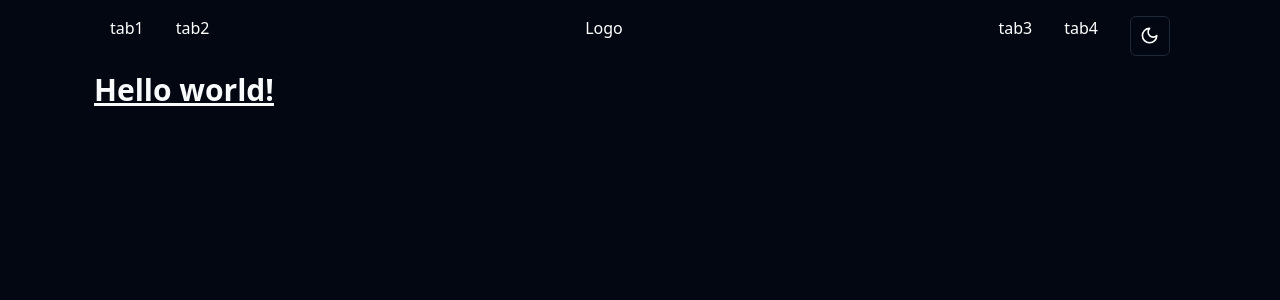
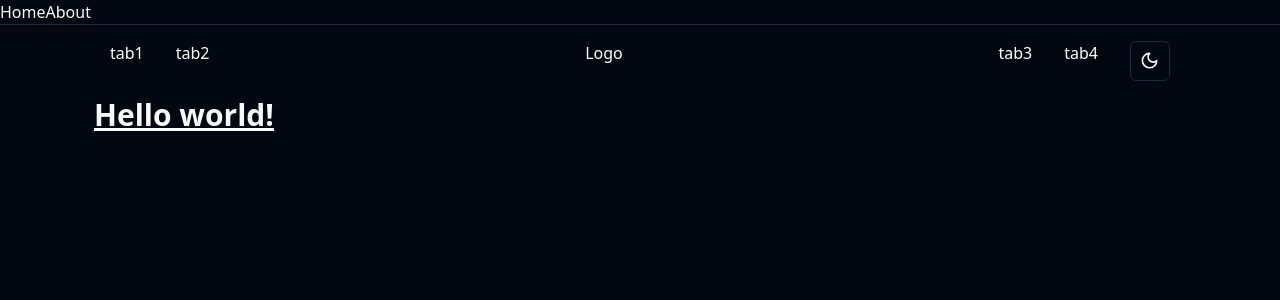
Before and after one commit to EduardNovik/movieTone, a React (Vite) app: page / in a window 1280 px wide. Shown: the top 300 px of the page. Built offline with nearby package versions, Linux system fonts and the light colour scheme.

Commit message:
add TanStack Router

```diff
--- a/package.json
+++ b/package.json
@@ -13,6 +13,7 @@
   "dependencies": {
     "@radix-ui/react-dropdown-menu": "^2.0.6",
     "@radix-ui/react-slot": "^1.0.2",
+    "@tanstack/react-router": "^0.0.1-beta.194",
     "class-variance-authority": "^0.7.0",
     "clsx": "^2.0.0",
     "localforage": "^1.10.0",
@@ -20,7 +21,6 @@
     "match-sorter": "^6.3.1",
     "react": "^18.2.0",
     "react-dom": "^18.2.0",
-    "react-router-dom": "^6.16.0",
     "sort-by": "^0.0.2",
     "tailwind-merge": "^1.14.0",
     "tailwindcss-animate": "^1.0.7",
--- a/src/main.tsx
+++ b/src/main.tsx
@@ -2,30 +2,67 @@ import React from 'react';
 import ReactDOM from 'react-dom/client';
 import App from './App.tsx';
 import './index.css';
-import { createBrowserRouter, RouterProvider } from 'react-router-dom';
-import Error from '@/pages/Error.tsx';
-import Spacecraft from './pages/Spacecraft.tsx';
+import {
+  Outlet,
+  RouterProvider,
+  Link,
+  Router,
+  Route,
+  RootRoute,
+} from '@tanstack/react-router';
 
-const router = createBrowserRouter([
-  {
-    path: '/',
-    element: <App />,
-    errorElement: <Error />,
-    // children: [
-    //   {
-    //     path: 'contacts/:contactId',
-    //     element: <Contact />,
-    //   },
-    // ],
-  },
-  {
-    path: '/spacecraft',
-    element: <Spacecraft />,
-  },
-]);
+const rootRoute = new RootRoute({
+  component: Root,
+});
 
-ReactDOM.createRoot(document.getElementById('root')!).render(
-  <React.StrictMode>
-    <RouterProvider router={router} />
-  </React.StrictMode>,
-);
+function Root() {
+  return (
+    <div>
+      <Link to="/">Home</Link>
+      <Link to="/about">About</Link>
+      <hr />
+      <Outlet />
+    </div>
+  );
+}
+
+const indexRoute = new Route({
+  getParentRoute: () => rootRoute,
+  path: '/',
+  component: Index,
+});
+
+function Index() {
+  return <App />;
+}
+
+const aboutRoute = new Route({
+  getParentRoute: () => rootRoute,
+  path: '/about',
+  component: About,
+});
+
+function About() {
+  return <div>Hello from About!</div>;
+}
+
+const routeTree = rootRoute.addChildren([indexRoute, aboutRoute]);
+
+const router = new Router({ routeTree });
+
+declare module '@tanstack/react-router' {
+  interface Register {
+    router: typeof router;
+  }
+}
+
+// Render our app!
+const rootElement = document.getElementById('root')!;
+if (!rootElement.innerHTML) {
+  const root = ReactDOM.createRoot(rootElement);
+  root.render(
+    <React.StrictMode>
+      <RouterProvider router={router} />
+    </React.StrictMode>,
+  );
+}
--- a/src/pages/Error.tsx
+++ b/src/pages/Error.tsx
@@ -1,52 +1,35 @@
+// import React from 'react';
 // import { useRouteError, isRouteErrorResponse } from 'react-router-dom';
 
-// export default function Error() {
-//   const error: any = useRouteError();
-//   console.error(error);
+// const ErrorPage: React.FC = () => {
+//   // you don't need to explicitly set error to `unknown`
+//   const error = useRouteError();
+//   let errorMessage: string;
+
+//   if (isRouteErrorResponse(error)) {
+//     // error is type `ErrorResponse`
+//     errorMessage = error.data.message || error.statusText;
+//   } else if (error instanceof Error) {
+//     errorMessage = error.message;
+//   } else if (typeof error === 'string') {
+//     errorMessage = error;
+//   } else {
+//     console.error(error);
+//     errorMessage = 'Unknown error';
+//   }
 
 //   return (
-//     <div id="error-page">
-//       <h1>Oops!</h1>
+//     <div
+//       id="error-page"
+//       className="flex flex-col gap-8 justify-center items-center h-screen"
+//     >
+//       <h1 className="text-4xl font-bold">Oops!</h1>
 //       <p>Sorry, an unexpected error has occurred.</p>
-//       <p>
-//         <i>{error.statusText || error.message}</i>
+//       <p className="text-slate-400">
+//         <i>{errorMessage}</i>
 //       </p>
 //     </div>
 //   );
-// }
+// };
 
-import React from 'react';
-import { useRouteError, isRouteErrorResponse } from 'react-router-dom';
-
-const ErrorPage: React.FC = () => {
-  // you don't need to explicitly set error to `unknown`
-  const error = useRouteError();
-  let errorMessage: string;
-
-  if (isRouteErrorResponse(error)) {
-    // error is type `ErrorResponse`
-    errorMessage = error.data.message || error.statusText;
-  } else if (error instanceof Error) {
-    errorMessage = error.message;
-  } else if (typeof error === 'string') {
-    errorMessage = error;
-  } else {
-    console.error(error);
-    errorMessage = 'Unknown error';
-  }
-
-  return (
-    <div
-      id="error-page"
-      className="flex flex-col gap-8 justify-center items-center h-screen"
-    >
-      <h1 className="text-4xl font-bold">Oops!</h1>
-      <p>Sorry, an unexpected error has occurred.</p>
-      <p className="text-slate-400">
-        <i>{errorMessage}</i>
-      </p>
-    </div>
-  );
-};
-
-export default ErrorPage;
+// export default ErrorPage;
```
Also changed, not shown: 2 other files (tests, documents, lock files or other folders).
